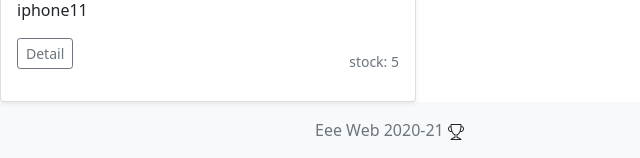
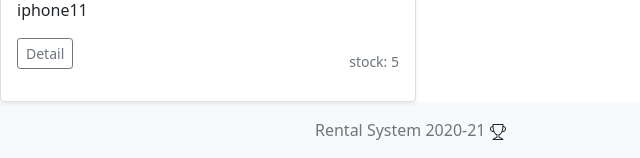
Before and after one commit to WANGKuo6/ProjetLibre, a Django app: page / in a window 1280 px wide. Shown: the part 1284-1442 px from the top of the page, without its empty margins (0-640 px from the left). Run offline with Django 3.2, Linux system fonts and the light colour scheme; data comes from the database, SQL or seed files in the repository; some libraries are stand-ins or nearby versions.

Commit message:
rental system

```diff
--- a/templates/components/footer.html
+++ b/templates/components/footer.html
@@ -1,7 +1,7 @@
 <!--This part is the footnote part of the page-->
 <footer class="footer mt-auto py-3 bg-light">
   <div class="container">
-    <span class="text-muted">Eee Web 2020-21</span>
+    <span class="text-muted">Rental System 2020-21</span>
       <svg xmlns="http://www.w3.org/2000/svg" width="16" height="16" fill="currentColor" class="bi bi-trophy" viewBox="0 0 16 16">
         <path d="M2.5.5A.5.5 0 0 1 3 0h10a.5.5 0 0 1 .5.5c0 .538-.012 1.05-.034 1.536a3 3 0 1 1-1.133 5.89c-.79 1.865-1.878 2.777-2.833 3.011v2.173l1.425.356c.194.048.377.135.537.255L13.3 15.1a.5.5 0 0 1-.3.9H3a.5.5 0 0 1-.3-.9l1.838-1.379c.16-.12.343-.207.537-.255L6.5 13.11v-2.173c-.955-.234-2.043-1.146-2.833-3.012a3 3 0 1 1-1.132-5.89A33.076 33.076 0 0 1 2.5.5zm.099 2.54a2 2 0 0 0 .72 3.935c-.333-1.05-.588-2.346-.72-3.935zm10.083 3.935a2 2 0 0 0 .72-3.935c-.133 1.59-.388 2.885-.72 3.935zM3.504 1c.007.517.026 1.006.056 1.469.13 2.028.457 3.546.87 4.667C5.294 9.48 6.484 10 7 10a.5.5 0 0 1 .5.5v2.61a1 1 0 0 1-.757.97l-1.426.356a.5.5 0 0 0-.179.085L4.5 15h7l-.638-.479a.501.501 0 0 0-.18-.085l-1.425-.356a1 1 0 0 1-.757-.97V10.5A.5.5 0 0 1 9 10c.516 0 1.706-.52 2.57-2.864.413-1.12.74-2.64.87-4.667.03-.463.049-.952.056-1.469H3.504z"/>
         </svg>
```
